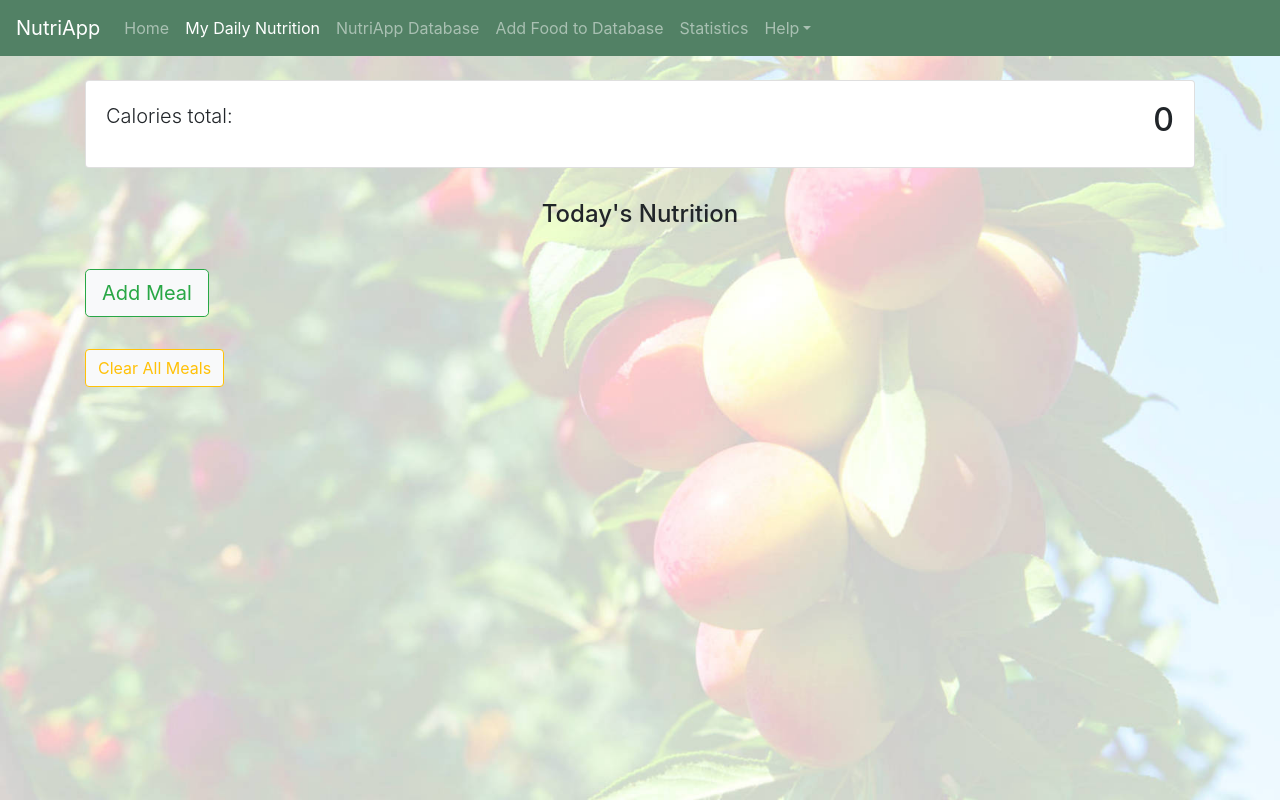
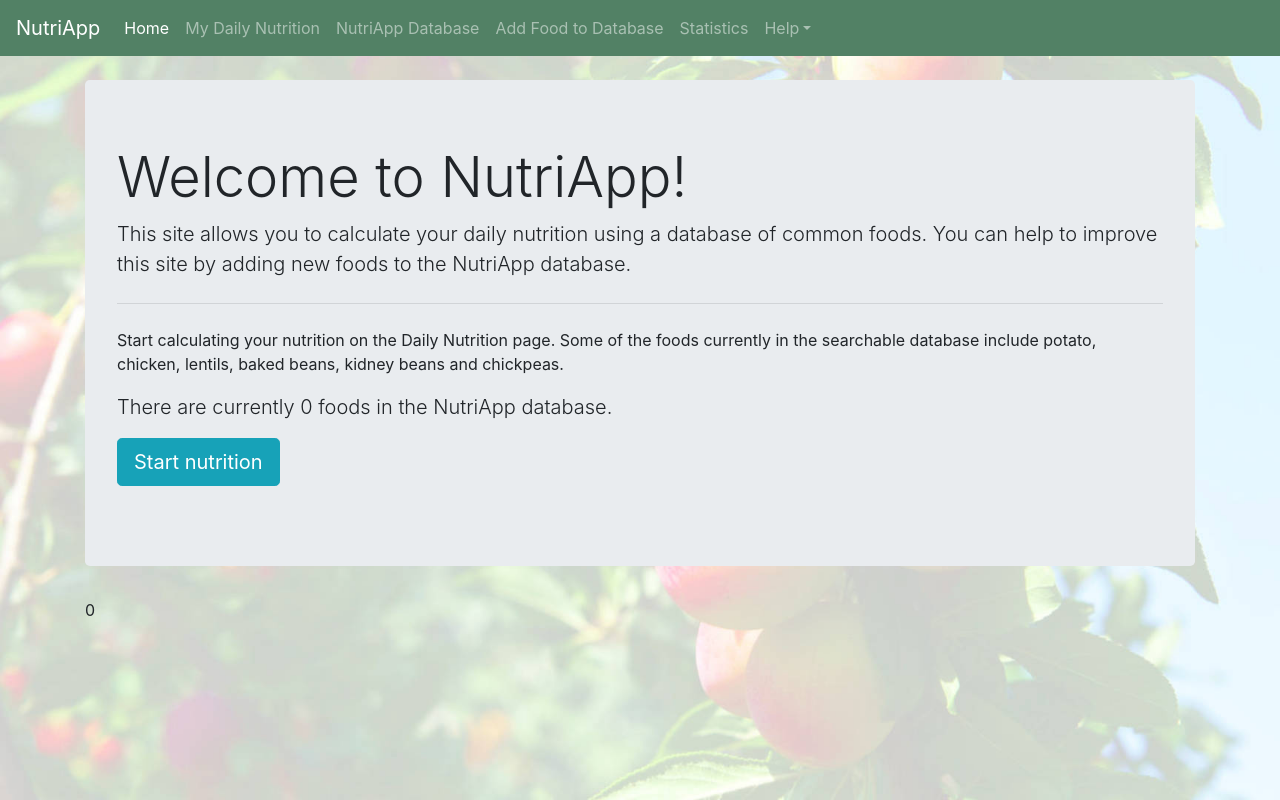
Before and after one commit to evmcodi/PracticalPythonData-CentricDevelopment-MilestoneProject3, a Flask app: page / in a window 1280 px wide. Run offline with Flask 2, Linux system fonts and the light colour scheme; data that the repository does not hold is empty; some libraries are stand-ins or nearby versions.

Commit message:
feat: Add a home page with introduction information, and with a dynamically created estimate of document count in the database with python.

```diff
--- a/app.py
+++ b/app.py
@@ -18,6 +18,12 @@ mdbcollection_food.create_index([('name_en', 'text')])
 
 
 @app.route('/')
+@app.route('/home')
+def home():
+    count = mdbcollection_food.estimated_document_count()
+    return render_template("home.html", count=count)
+
+
 @app.route('/today')
 def today():
     return render_template("today.html")
--- a/templates/base.html
+++ b/templates/base.html
@@ -34,7 +34,7 @@
         <div class="collapse navbar-collapse" id="navbarsExampleDefault">
             <ul class="navbar-nav mr-auto">
                 <li class="nav-item {% block navhome %} {% endblock %}">
-                    <a class="nav-link" href="{{url_for('today')}}">Home</a>
+                    <a class="nav-link" href="{{url_for('home')}}">Home</a>
                 </li>
                 <li class="nav-item {% block navtoday %} {% endblock %}">
                     <a class="nav-link" href="{{url_for('today')}}">My Daily Nutrition</a>
--- /dev/null
+++ b/templates/home.html
@@ -0,0 +1,24 @@
+{% extends 'base.html'%}
+
+{% block navhome %}
+active
+{% endblock %}
+
+{% block content %}
+
+<div class="jumbotron">
+    <h1 class="display-4">Welcome to NutriApp!</h1>
+    <p class="lead">This site allows you to calculate your daily nutrition using a database of common foods. You can
+        help to improve this site by adding new foods to the NutriApp database.</p>
+    <hr class="my-4">
+    <p>Start calculating your nutrition on the Daily Nutrition page. Some of the foods currently in the searchable
+        database include potato, chicken, lentils, baked beans, kidney beans and chickpeas.</p>
+    <p class="lead">There are currently {{count}} foods in the NutriApp database.</p>
+    <p class="lead">
+        <a class="btn btn-info btn-lg" href="{{url_for('today')}}" role="button">Start nutrition</a>
+    </p>
+</div>
+
+{{count}}
+
+{% endblock %}
```
